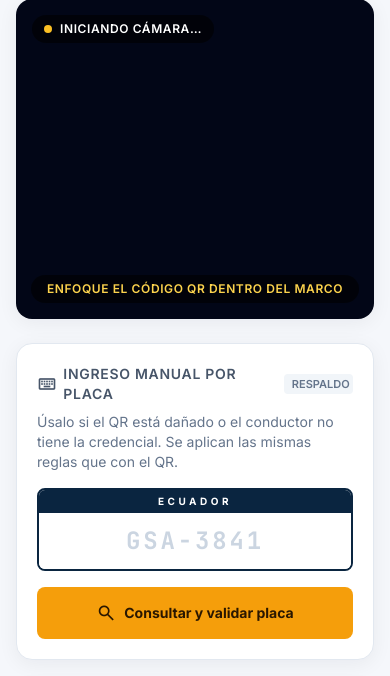
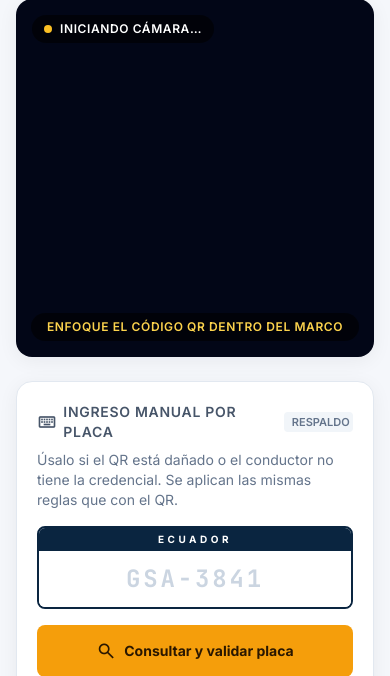
Before and after one commit to Darix-io/Modulo-ingreso-vehicular-DJANGO-MYSQL, a Django app: page /qr/validar/ in a window 390 px wide. Shown: the part 320-996 px from the top of the page. Run offline with Django 5.2, Linux system fonts and the light colour scheme; the visitor is signed in with stand-in values (Sample User, id 1); data comes from the database, SQL or seed files in the repository; data that the repository does not hold is empty; some libraries are stand-ins or nearby versions.

Commit message:
El marco del escáner es siempre un cuadrado con sus cuatro esquinas
El visor es cuadrado en móvil, el video lo llena sin deformarse y el qrbox de html5-qrcode
se calcula como el 70 % del lado menor del visor (mínimo 150 px, nunca mayor que el visor).
Verificado con la cámara simulada de Chrome a 500 px y a 1440 px de ancho.

Co-Authored-By: Claude Sonnet 5.5 <noreply@anthropic.com>

```diff
--- a/templates/qr/validar.html
+++ b/templates/qr/validar.html
@@ -34,7 +34,8 @@
                     <span id="lector-punto" class="h-2 w-2 rounded-full bg-amber-400"></span>
                     <span id="lector-estado">Iniciando cámara…</span>
                 </div>
-                <div id="lector" class="min-h-[20rem] w-full sm:min-h-[26rem]"></div>
+                {# Visor cuadrado en móvil (el marco de lectura siempre es un cuadrado completo); en escritorio ocupa el alto disponible #}
+                <div id="lector" class="aspect-square w-full lg:aspect-auto lg:h-full lg:min-h-[26rem]"></div>
 
                 <div id="lector-error" class="absolute inset-0 z-20 hidden flex-col items-center justify-center gap-3 bg-slate-950 p-6 text-center" role="alert">
                     <span class="material-symbols-outlined text-5xl text-amber-400">videocam_off</span>
@@ -153,6 +154,14 @@
 </div>
 {% endblock %}
 
+{% block extra_css %}
+<style>
+    /* El video llena el visor sin deformarse; así el marco de html5-qrcode mide lo mismo que el visor */
+    #lector { overflow: hidden; }
+    #lector video { width: 100% !important; height: 100% !important; object-fit: cover; }
+</style>
+{% endblock %}
+
 {% block scripts %}
 {# Versión fija de la librería del escáner. La cámara solo funciona en localhost o con HTTPS. #}
 <script src="https://cdn.jsdelivr.net/npm/html5-qrcode@2.3.8/html5-qrcode.min.js"></script>
@@ -215,7 +224,12 @@
         lector = lector || new Html5Qrcode('lector');
         const configuracion = {
             fps: 10,
-            qrbox: function (ancho, alto) { const lado = Math.floor(Math.min(ancho, alto) * 0.7); return { width: lado, height: lado }; },
+            // Marco siempre cuadrado: 70 % del lado menor del visor (nunca más grande que el visor, mínimo 150 px)
+            qrbox: function (ancho, alto) {
+                const menor = Math.min(ancho, alto);
+                const lado = Math.min(menor, Math.max(150, Math.floor(menor * 0.7)));
+                return { width: lado, height: lado };
+            },
         };
         lector.start({ facingMode: 'environment' }, configuracion, alLeer, function () {})
             .then(function () {
```
